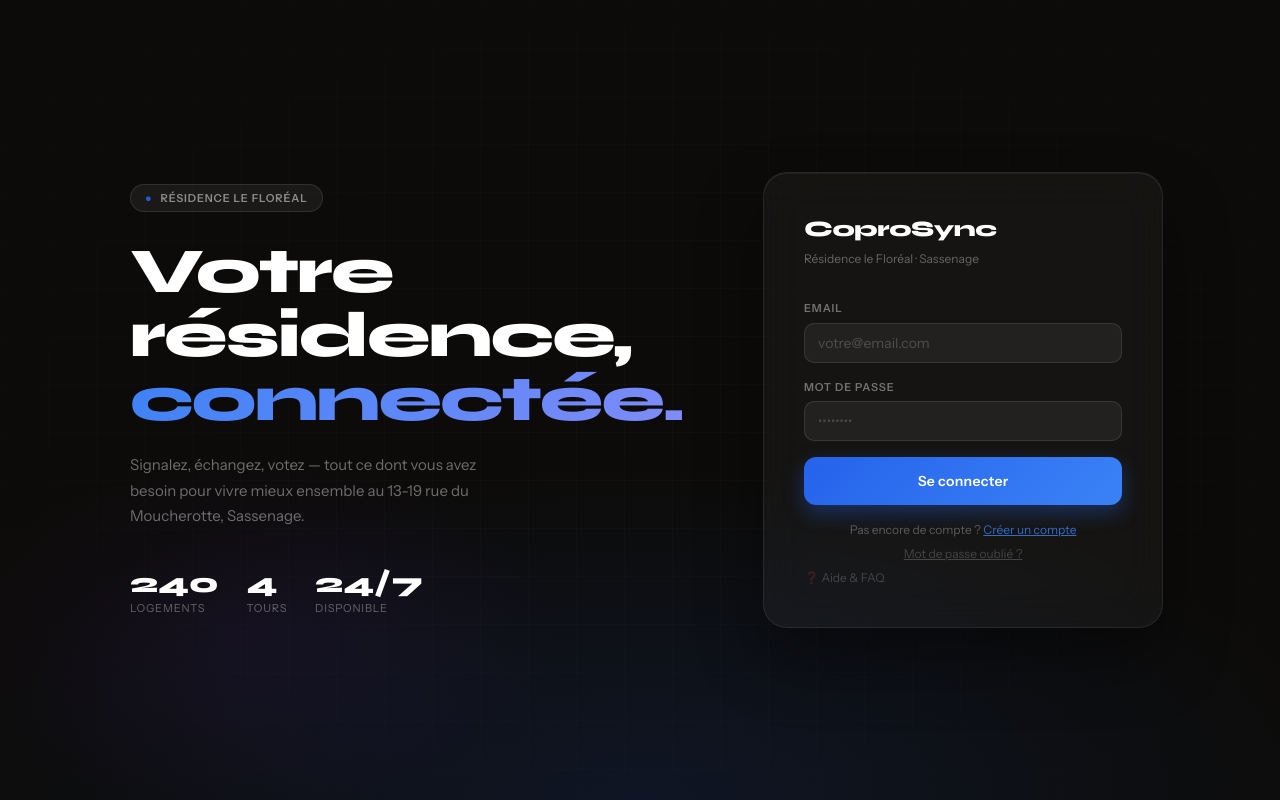
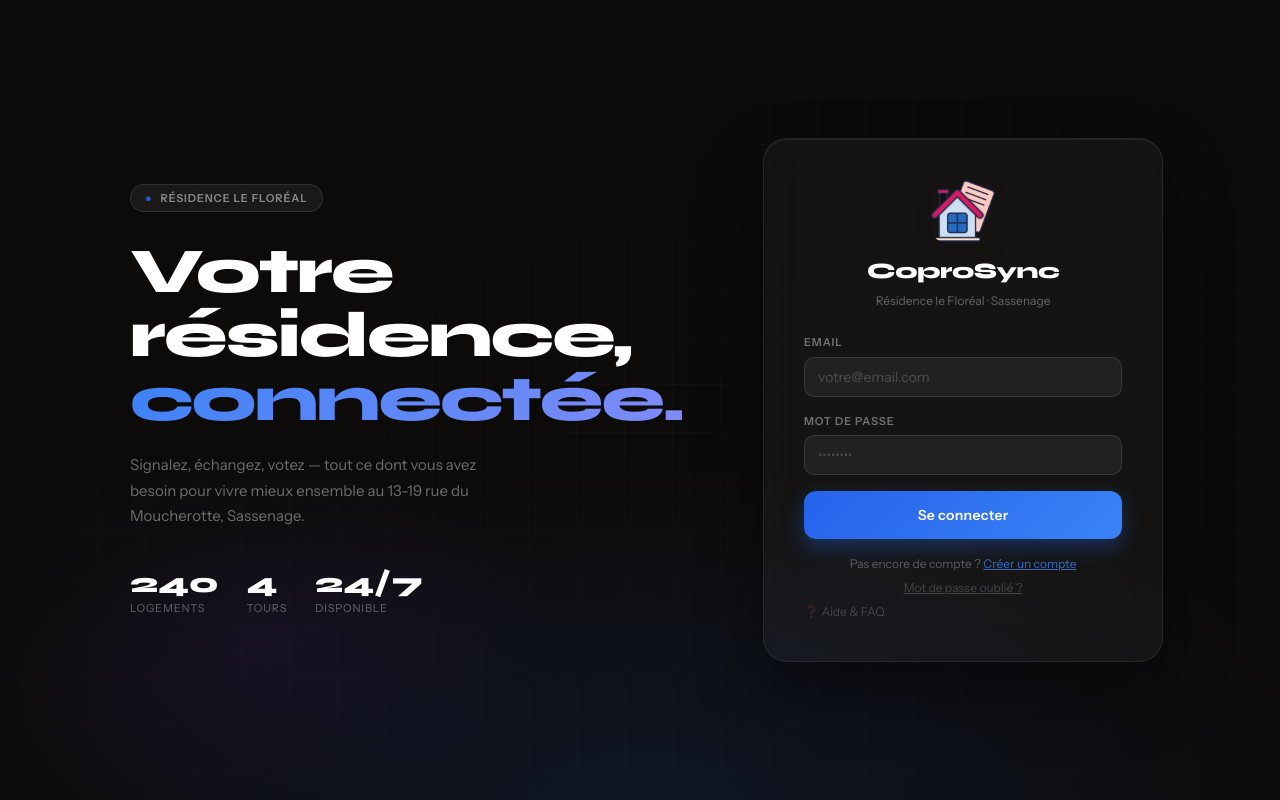
Before and after one commit to Masterjeremysu/App-syndicV2, a plain HTML site: page index.html in a window 1280 px wide. Drawn offline with nearby package versions, Linux system fonts and the light colour scheme.

Commit message:
Index log

```diff
--- a/index.html
+++ b/index.html
@@ -75,9 +75,12 @@
     </div>
 
     <div class="login-box">
-      <div class="login-box-header">
-        <div class="login-brand">CoproSync</div>
-        <div class="login-tag">Résidence le Floréal · Sassenage</div>
+      <div class="login-box-header" style="display: flex; flex-direction: column; align-items: center; text-align: center; gap: 12px; margin-bottom: 24px;">
+        <img src="icon-192.png" alt="Logo CoproSync" style="width: 64px; height: 64px; object-fit: contain; border-radius: 16px; box-shadow: 0 8px 16px rgba(0,0,0,0.1);">
+        <div>
+          <div class="login-brand" style="margin-bottom: 4px;">CoproSync</div>
+          <div class="login-tag">Résidence le Floréal · Sassenage</div>
+        </div>
       </div>
       <div id="auth-form">
         <div class="fg">
@@ -146,8 +149,8 @@
   <div id="so" onclick="closeSidebar()"></div>
   <nav id="sidebar">
     <div class="sidebar-brand">
-      <div class="brand-icon">
-        <svg viewBox="0 0 24 24"><path d="M3 9l9-7 9 7v11a2 2 0 01-2 2H5a2 2 0 01-2-2z"/><polyline points="9,22 9,12 15,12 15,22" fill="white" stroke="none"/></svg>
+      <div class="brand-icon" style="background: transparent; padding: 0; overflow: hidden; display: flex; align-items: center; justify-content: center;">
+        <img src="icon-192.png" alt="Logo" style="width: 100%; height: 100%; object-fit: contain; border-radius: 8px;">
       </div>
       <div>
         <div class="brand-name">CoproSync</div>
```
